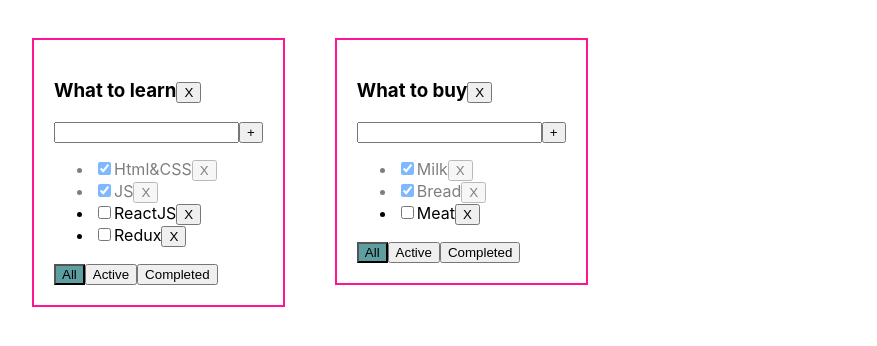
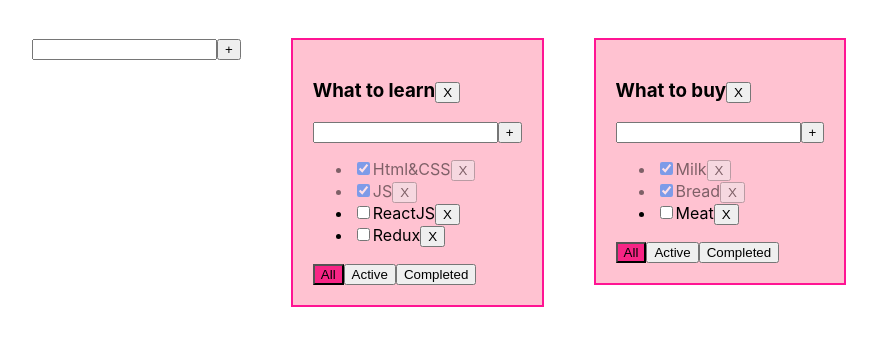
Before and after one commit to NatKhomich/todolist, a React (Create React App) app: page / in a window 1280 px wide. Shown: the top 346 px of the page, without its empty margins (28-905 px from the left). Built offline with nearby package versions, Linux system fonts and the light colour scheme.

Commit message:
6 week (tuesday 2) 1/2

```diff
--- a/src/App.css
+++ b/src/App.css
@@ -10,4 +10,5 @@
 .todoList {
   border: 2px solid deeppink;
   padding: 20px;
+  background-color: #ffc2d1;
 }
--- a/src/App.tsx
+++ b/src/App.tsx
@@ -1,7 +1,8 @@
 import React, {useState} from 'react';
 import './App.css';
-import {Todolist} from './Todolist';
+import {Todolist} from './components/Todolist';
 import {v1} from 'uuid';
+import {AddItemForm} from './components/AddItemForm';
 
 
 export type FilterValuesType = 'All' | 'Active' | 'Completed'
@@ -47,7 +48,7 @@ function App() {
     })
 
     const removeTask = (todoListId: string, taskId: string) => { //удаление тасок
-              setTasks({...tasks, [todoListId]: tasks[todoListId].filter(el => el.id !== taskId)})
+        setTasks({...tasks, [todoListId]: tasks[todoListId].filter(el => el.id !== taskId)})
     }
 
     const addTask = (todoListId: string, newTitle: string) => { //добавление тасок
@@ -81,12 +82,20 @@ function App() {
         }
     }
 
+    const addTodolist = (newTitle: string,) => {
+        const newID = v1()
+        const newTodolist:TodolistType = {id: newID, title: newTitle, filter: 'All'}
+        setTodoLists( [newTodolist,...todoLists] )
+        setTasks( {...tasks, [newID]: []} )
+    }
+
     const todoListsComponents = todoLists.map(el => {
 
         const filteredTasks = getFilteredTasks(tasks[el.id], el.filter)
 
         return (
             <div>
+
                 <Todolist
                     key={el.id}
                     todoListId={el.id}
@@ -106,7 +115,11 @@ function App() {
     })
 
     return (
-        <div className='App'>
+        <div className="App">
+            <AddItemForm
+                callBack={addTodolist}
+
+            />
             {todoListsComponents}
         </div>
     )
--- /dev/null
+++ b/src/components/AddItemForm.tsx
@@ -0,0 +1,46 @@
+import React, {ChangeEvent, KeyboardEvent, useState} from 'react';
+import s from './Todolist.module.css';
+
+type AddItemFormType = {
+    callBack: (newTitle: string)=> void
+}
+
+export const AddItemForm = (props: AddItemFormType) => {
+
+    const [newTitle, setNewTitle] = useState('')
+    const [error, setError] = useState<string | null>('')
+
+    const addTaskHandler = () => {
+        if (newTitle.trim() !== '') {
+            props.callBack(newTitle)
+            setNewTitle('')
+        } else {
+            setError('Title is required')
+        }
+    }
+
+    const onChangeHandler = (event: ChangeEvent<HTMLInputElement>) => {
+        setError('')
+        setNewTitle(event.currentTarget.value)
+
+    }
+
+    const onKeyDownHandler = (event: KeyboardEvent<HTMLInputElement>) => {
+        if (event.key === 'Enter') {
+            addTaskHandler()
+        }
+    }
+
+    return (
+
+        <div>
+            <input value={newTitle}
+                   className={error ? s.error : ''}
+                   onKeyDown={onKeyDownHandler}
+                   onChange={onChangeHandler}/>
+            <button onClick={addTaskHandler}> +</button>
+            {error && <div className={s.errorMessage}> {error}  </div>}
+        </div>
+
+    );
+};
--- a/src/components/Todolist.module.css
+++ b/src/components/Todolist.module.css
@@ -8,7 +8,7 @@
 }
 
 .activeFilter {
-    background-color: cadetblue;
+    background-color: #f72585;
 }
 
 .isDone {
--- a/src/Todolist.tsx
+++ b/src/components/Todolist.tsx
@@ -1,6 +1,7 @@
 import React, {useState, KeyboardEvent, ChangeEvent} from 'react';
-import {FilterValuesType, TasksType} from './App';
-import s from './components/Todolist.module.css'
+import {FilterValuesType, TasksType} from '../App';
+import s from './Todolist.module.css'
+import {AddItemForm} from './AddItemForm';
 
 
 type TodolistPropsType = {
@@ -19,32 +20,31 @@ type TodolistPropsType = {
 
 export const Todolist = (props: TodolistPropsType) => {
 
-    const [newTitle, setNewTitle] = useState('')
-    const [error, setError] = useState<string | null>('')
+    //const [newTitle, setNewTitle] = useState('')
+    //const [error, setError] = useState<string | null>('')
 
     const [buttonName, setButtonName] = useState<FilterValuesType>('All')
 
-    const addTaskHandler = () => {
+    /*const addTaskHandler = () => {
         if (newTitle.trim() !== '') {
             props.addTask(props.todoListId, newTitle)
             setNewTitle('')
         } else {
             setError('Title is required')
         }
-    }
+    }*/
 
-    const onKeyDownHandler = (event: KeyboardEvent<HTMLInputElement>) => {
-        console.log(event.key)
+   /* const onKeyDownHandler = (event: KeyboardEvent<HTMLInputElement>) => {
         if (event.key === 'Enter') {
             addTaskHandler()
         }
-    }
+    }*/
 
-    const onChangeHandler = (event: ChangeEvent<HTMLInputElement>) => {
+    /*const onChangeHandler = (event: ChangeEvent<HTMLInputElement>) => {
         setError('')
         setNewTitle(event.currentTarget.value)
 
-    }
+    }*/
 
     const AllChangeFilterHandler = () => {
         props.changeTodolistFilter(props.todoListId, 'All')
@@ -61,6 +61,10 @@ export const Todolist = (props: TodolistPropsType) => {
         setButtonName('Completed')
     }
 
+    const addTaskHandler = (title: string) => { //функция посредник
+        props.addTask(props.todoListId, title)
+    }
+
     /*const superFunction = (filterValue: ButtonFilterType) => {
         props.filterTask(filterValue)
     }*/
@@ -68,16 +72,18 @@ export const Todolist = (props: TodolistPropsType) => {
     return (
         <div className='todoList'>
             <h3>{props.title}
-                <button onClick={() => props.removeTodolist(props.todoListId)}> X</button>
+                <button onClick={() => props.removeTodolist(props.todoListId)}> X </button>
             </h3>
-            <div>
+
+            <AddItemForm callBack={addTaskHandler}  />
+           {/* <div>
                 <input value={newTitle}
                        className={error ? s.error : ''}
                        onKeyDown={onKeyDownHandler}
                        onChange={onChangeHandler}/>
                 <button onClick={addTaskHandler}> +</button>
             </div>
-            {error && <div className={s.errorMessage}> {error}  </div>}
+            {error && <div className={s.errorMessage}> {error}  </div>}*/}
             <ul>
                 {props.tasks.map(t => {
                     const onClickHandler = () => props.removeTask(props.todoListId, t.id)
```
